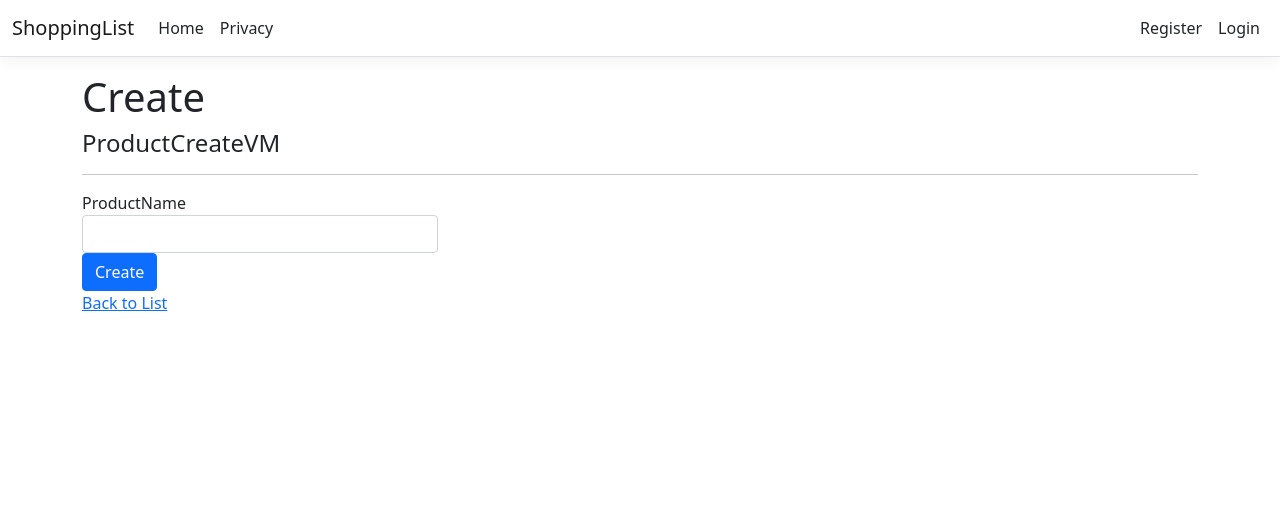
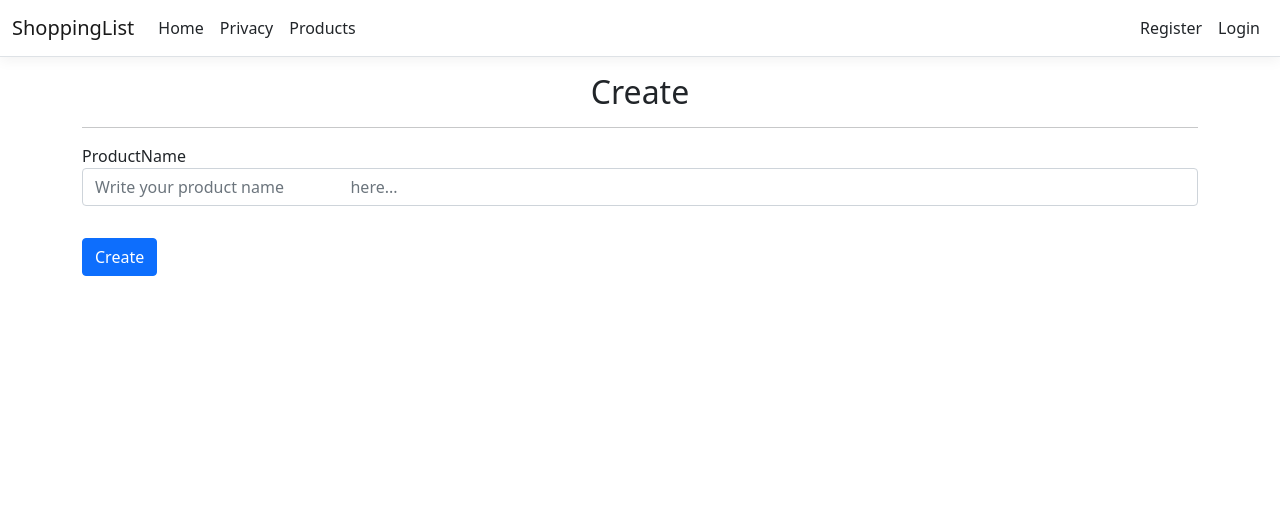
Before and after one commit to fr0ll3n/ShoppingList, an ASP.NET Core app: page /Products/Create in a window 1280 px wide. Shown: the top 510 px of the page. Run offline with ASP.NET Core 8, Linux system fonts and the light colour scheme; style sheets or scripts are compiled from the project's sources; some libraries are stand-ins or nearby versions.

Commit message:
UPDATE: new views

```diff
--- a/ShoppingList/ShoppingList/Controllers/ProductsController.cs
+++ b/ShoppingList/ShoppingList/Controllers/ProductsController.cs
@@ -56,22 +56,21 @@ namespace ShoppingList.Controllers
         // GET: ProductsController/Edit/5
         public ActionResult Edit(int id)
         {
-            return View();
+            var product = this.data.Products.Find(id);
+            var productToEdit = new ProductCreateVM()
+            { ProductName = product.ProductName };
+            return View(productToEdit);
         }
 
         // POST: ProductsController/Edit/5
         [HttpPost]
         [ValidateAntiForgeryToken]
-        public ActionResult Edit(int id, IFormCollection collection)
+        public ActionResult Edit(int id, ProductCreateVM model)
         {
-            try
-            {
-                return RedirectToAction(nameof(Index));
-            }
-            catch
-            {
-                return View();
-            }
+            var product = this.data.Products.Find(id);
+            product.ProductName = model.ProductName;
+            this.data.SaveChanges();
+            return RedirectToAction("Index");
         }
 
         // GET: ProductsController/Delete/5
@@ -85,14 +84,10 @@ namespace ShoppingList.Controllers
         [ValidateAntiForgeryToken]
         public ActionResult Delete(int id, IFormCollection collection)
         {
-            try
-            {
-                return RedirectToAction(nameof(Index));
-            }
-            catch
-            {
-                return View();
-            }
+            var product = this.data.Products.Find(id);
+            this.data.Products.Remove(product);
+            this.data.SaveChanges();
+            return RedirectToAction("Index");
         }
     }
 }
--- a/ShoppingList/ShoppingList/Views/Products/Create.cshtml
+++ b/ShoppingList/ShoppingList/Views/Products/Create.cshtml
@@ -1,29 +1,25 @@
 @model ShoppingList.Models.Products.ProductCreateVM
 @{
-ViewData["Title"] = "Create";
+    ViewData["Title"] = "Create";
 }
-<h1>Create</h1>
-<h4>ProductCreateVM</h4>
+<h2 class="text-center">@ViewBag.Title</h2>
 <hr />
 <div class="row">
-<div class="col-md-4">
-<form asp-action="Create">
-<div asp-validation-summary="ModelOnly" class="text-danger"></div>
-<div class="form-group">
-<label asp-for="ProductName" class="control-label"></label>
-<input asp-for="ProductName" class="form-control" />
-<span asp-validation-for="ProductName" class="text-danger"></span>
-</div>
-<div class="form-group">
-<input type="submit" value="Create" class="btn btn-primary" />
-</div>
-
-</form>
-</div>
-</div>
-<div>
-<a asp-action="Index">Back to List</a>
+    <form method="post">
+        <div class="form-group">
+            <div class="mb-3">
+                <label asp-for="ProductName"></label>
+                <input asp-for="ProductName" class="form-control" placeholder="Write your product name
+                here...">
+                <span asp-validation-for="@Model.ProductName" class="small text-danger"></span>
+            </div>
+        </div>
+        <input class="btn btn-primary mt-3" type="submit" value="Create" />
+    </form>
 </div>
 @section Scripts {
-@{await Html.RenderPartialAsync("_ValidationScriptsPartial");}
+    @{
+        await Html.RenderPartialAsync("_ValidationScriptsPartial");
+    }
+
 }
--- a/ShoppingList/ShoppingList/Views/Shared/_Layout.cshtml
+++ b/ShoppingList/ShoppingList/Views/Shared/_Layout.cshtml
@@ -25,6 +25,9 @@
                         <li class="nav-item">
                             <a class="nav-link text-dark" asp-area="" asp-controller="Home" asp-action="Privacy">Privacy</a>
                         </li>
+                        <li class="nav-item">
+                            <a class="nav-link text-dark" asp-area="" asp-controller="Products" asp-action="Index">Products</a>
+                        </li>
                     </ul>
                     <partial name="_LoginPartial" />
                 </div>
```
Also changed, not shown: ShoppingList/ShoppingList/Views/Products/Edit.cshtml (added, +24 -0 lines), ShoppingList/ShoppingList/Views/Products/Index.cshtml (added, +38 -0 lines), ShoppingList/ShoppingList/Views/Products/List.cshtml (deleted, +0 -34 lines).
